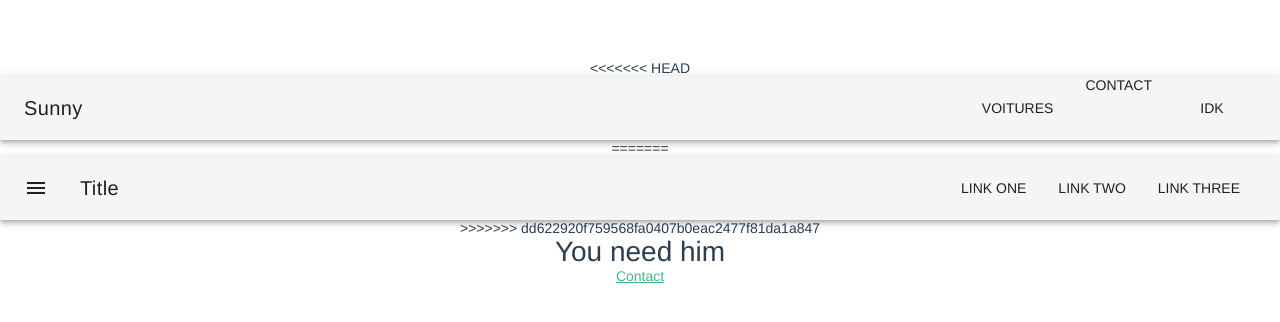
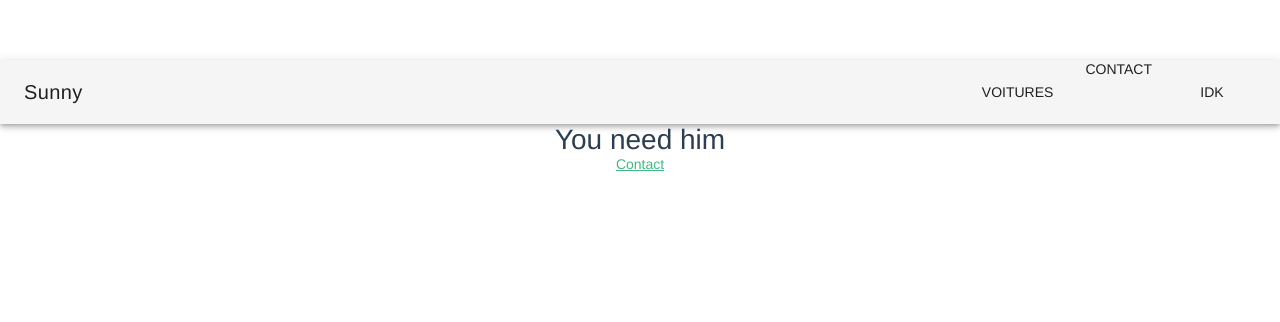
Before and after one commit to DerSpanischGamer/sunny, a Vue app: page / in a window 1280 px wide. Shown: the top 322 px of the page. Built offline with nearby package versions, Linux system fonts and the light colour scheme.

Commit message:
ca fonctionne

```diff
--- a/package.json
+++ b/package.json
@@ -39,7 +39,7 @@
     "eslint-plugin-promise": "^3.4.0",
     "eslint-plugin-standard": "^3.1.0",
     "eslint-plugin-vue": "^4.5.0",
-    "extract-text-webpack-plugin": "^3.0.0",
+    "extract-text-webpack-plugin": "^3.0.2",
     "file-loader": "^1.1.4",
     "friendly-errors-webpack-plugin": "^1.6.1",
     "html-webpack-plugin": "^2.30.1",
--- a/src/App.vue
+++ b/src/App.vue
@@ -1,6 +1,5 @@
 <template>
   <div id="app">
-<<<<<<< HEAD
     <v-toolbar>
       <v-toolbar-title>Sunny</v-toolbar-title>
       <v-spacer></v-spacer>
@@ -10,18 +9,6 @@
         <v-btn flat>idk</v-btn>
       </v-toolbar-items>
     </v-toolbar>
-=======
-	<v-toolbar>
-		<v-toolbar-side-icon></v-toolbar-side-icon>
-		<v-toolbar-title>Title</v-toolbar-title>
-		<v-spacer></v-spacer>
-		<v-toolbar-items class="hidden-sm-and-down">
-			<v-btn flat>Link One</v-btn>
-			<v-btn flat>Link Two</v-btn>
-			<v-btn flat>Link Three</v-btn>
-		</v-toolbar-items>
-	</v-toolbar>
->>>>>>> dd622920f759568fa0407b0eac2477f81da1a847
     <router-view/>
   </div>
 </template>
```
Also changed, not shown: 1 other file (tests, documents, lock files or other folders).
